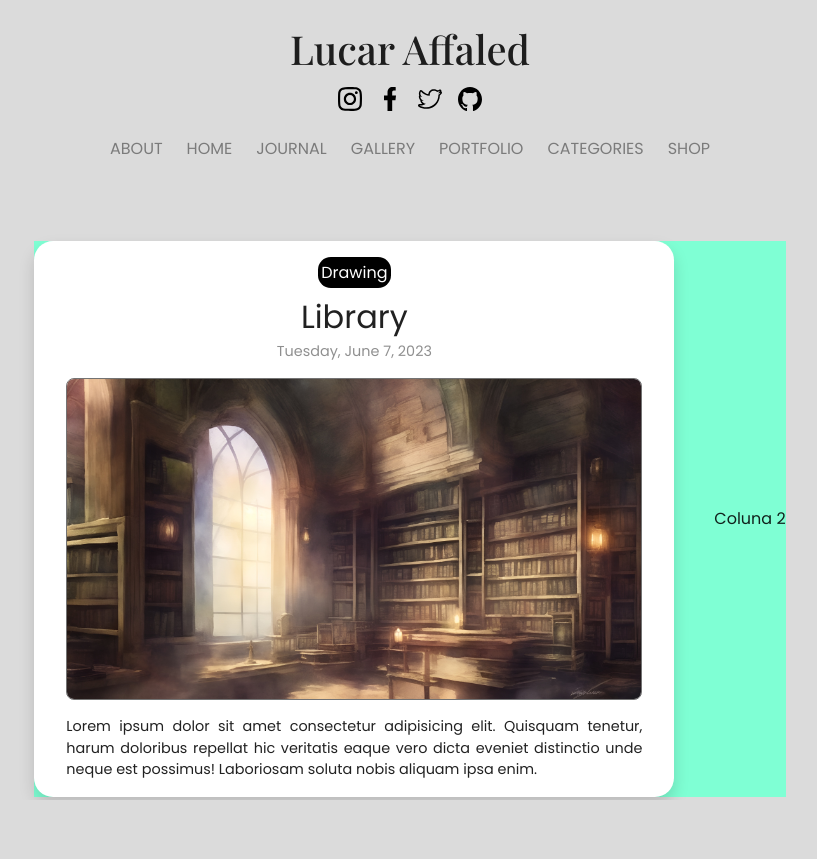
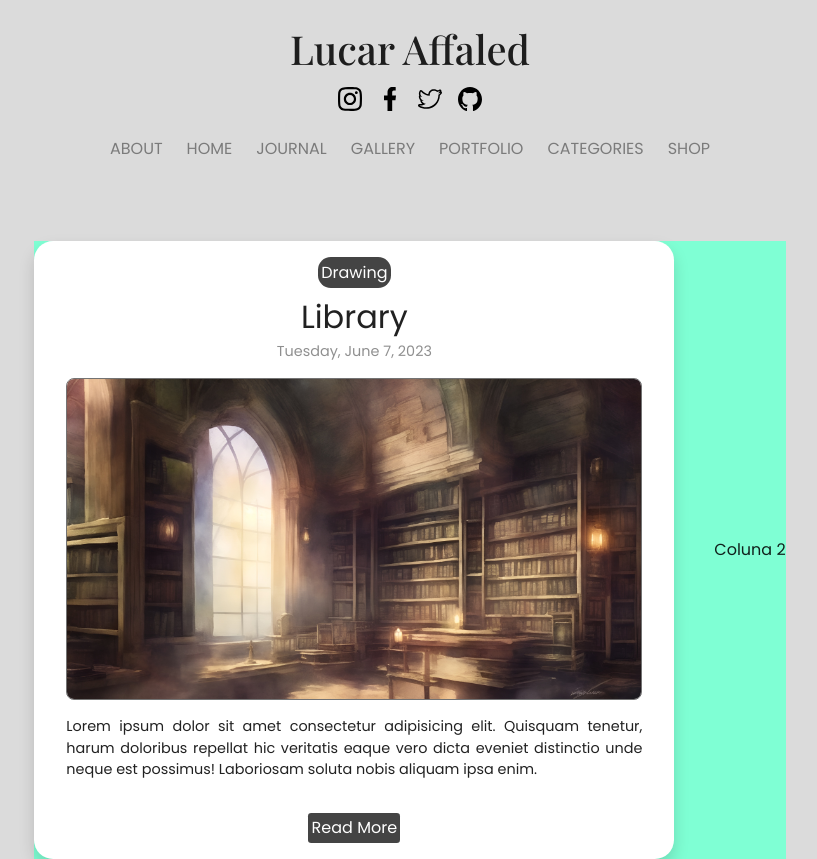
Before and after one commit to Affaled/Blog, a React (Vite) app: page / in a window 1280 px wide. Shown: the whole page, without its empty margins (230-1047 px from the left). Before the commit the page ends 800 px from the top, so only its background shows below. Built offline with nearby package versions, Linux system fonts and the light colour scheme; a web font is replaced by a local one.

Commit message:
ajuste no background e add read more button

```diff
--- a/src/assets/styles/viewNotices.css
+++ b/src/assets/styles/viewNotices.css
@@ -17,7 +17,7 @@
   margin: 0 auto 0.3rem auto;
   padding: 0.2rem 0.2rem;
   border-radius: 0.8rem;
-  background-color: black;
+  background-color: #444444;
   color: white;
 }
 
@@ -41,3 +41,14 @@
   font-size: 0.9rem;
   text-align: justify;
 }
+
+.readMore {
+  display: flex;
+  justify-content: center;
+  align-items: center;
+  margin: 2rem auto 0 auto;
+  padding: 0.2rem 0.2rem;
+  border-radius: 0.2rem;
+  background-color: #444444;
+  color: white;
+}
--- a/src/components/viewNotices.jsx
+++ b/src/components/viewNotices.jsx
@@ -14,6 +14,9 @@
       <p className="date">{date}</p>
       <img src={image} alt="Image" />
       <p className="description">{description}</p>
+      <a href="#" alt="Read more button" className="readMore">
+        Read More
+      </a>
     </div>
   );
 }
```
